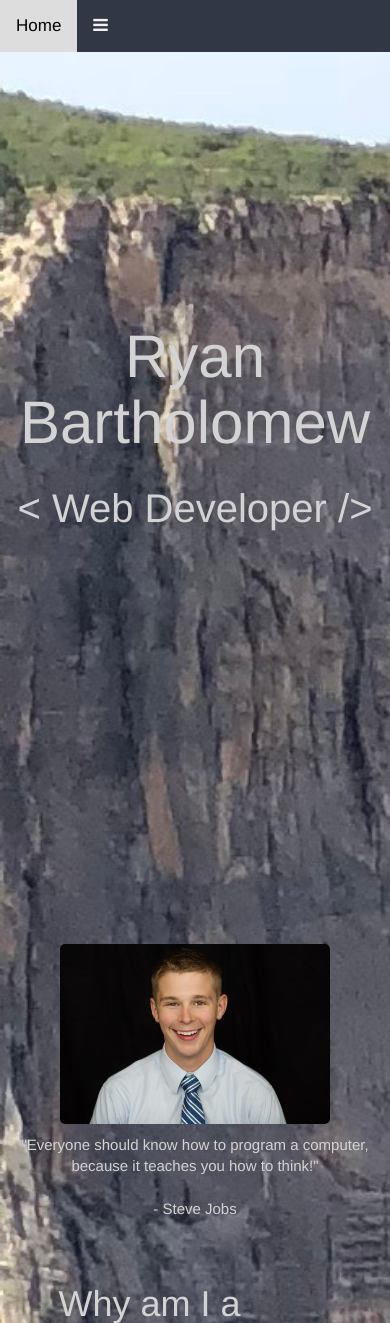
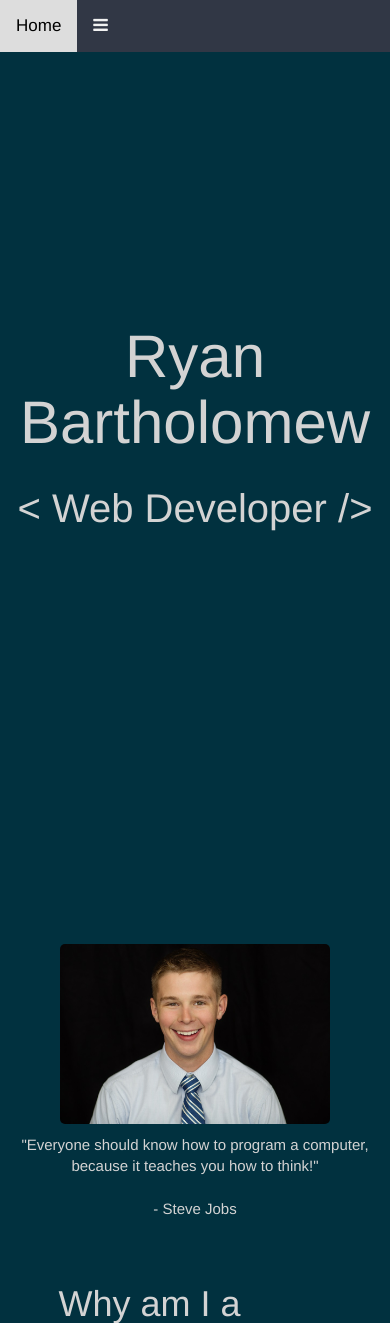
Before and after one commit to rybart/ryanbartholomew, a PHP site: page / in a window 390 px wide. Shown: the top 1323 px of the page. Run offline with PHP 8.4, Linux system fonts and the light colour scheme; some libraries are stand-ins or nearby versions; some web fonts are replaced.

Commit message:
mobile ready

```diff
--- a/main.css
+++ b/main.css
@@ -374,8 +374,8 @@ h1, h2, h3, h4, h5, h6 {
     }
 }
     @media screen and (max-width: 600px) {
-        body {
-            background-image: url("./media/IMG_0127.JPG");
+        body{
+            background:#01313f;
         }
 
         .topnav a:not(:first-child) {
```
